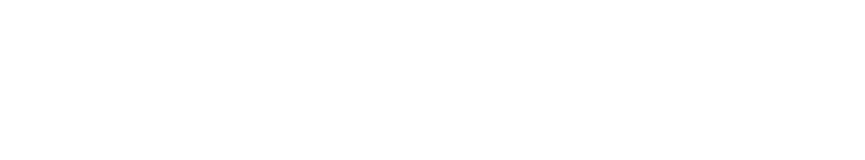
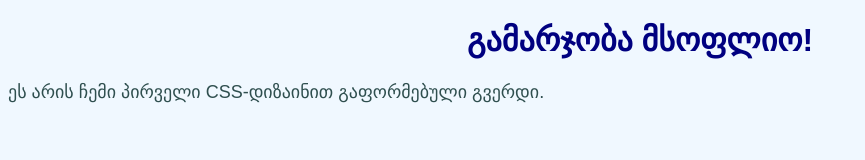
Before and after one commit to Tinatin99/assignment_stem, a plain HTML site: page index.html in a window 1280 px wide. Shown: the whole page, without its empty margins (0-865 px from the left). Drawn offline with Linux system fonts and the light colour scheme.

Commit message:
first commit

```diff
--- a/index.html
+++ b/index.html
@@ -5,8 +5,16 @@
     <meta name="viewport" content="width=device-width, initial-scale=1.0">
     <link rel="stylesheet" href="https://cdnjs.cloudflare.com/ajax/libs/font-awesome/6.7.2/css/all.min.css">
     <link rel="stylesheet" href="style.css">
-    <title>Document</title>
+     <title>ჩემი ასაინმენტი</title>
 </head>
+
+
+<body>
+  <h1>გამარჯობა მსოფლიო!</h1>
+  <p>ეს არის ჩემი პირველი CSS-დიზაინით გაფორმებული გვერდი.</p>
+</body>
+</html>
+
 <body>
 
 </body>
--- a/style.css
+++ b/style.css
@@ -0,0 +1,15 @@
+/* ეს არის CSS ფაილი */
+body {
+  background-color: #f0f8ff; /* ღია ლურჯი ფონი */
+  font-family: Arial, sans-serif;
+}
+
+h1 {
+  color: navy;
+  text-align: center;
+}
+
+p {
+  color: darkslategray;
+  font-size: 18px;
+}
```
